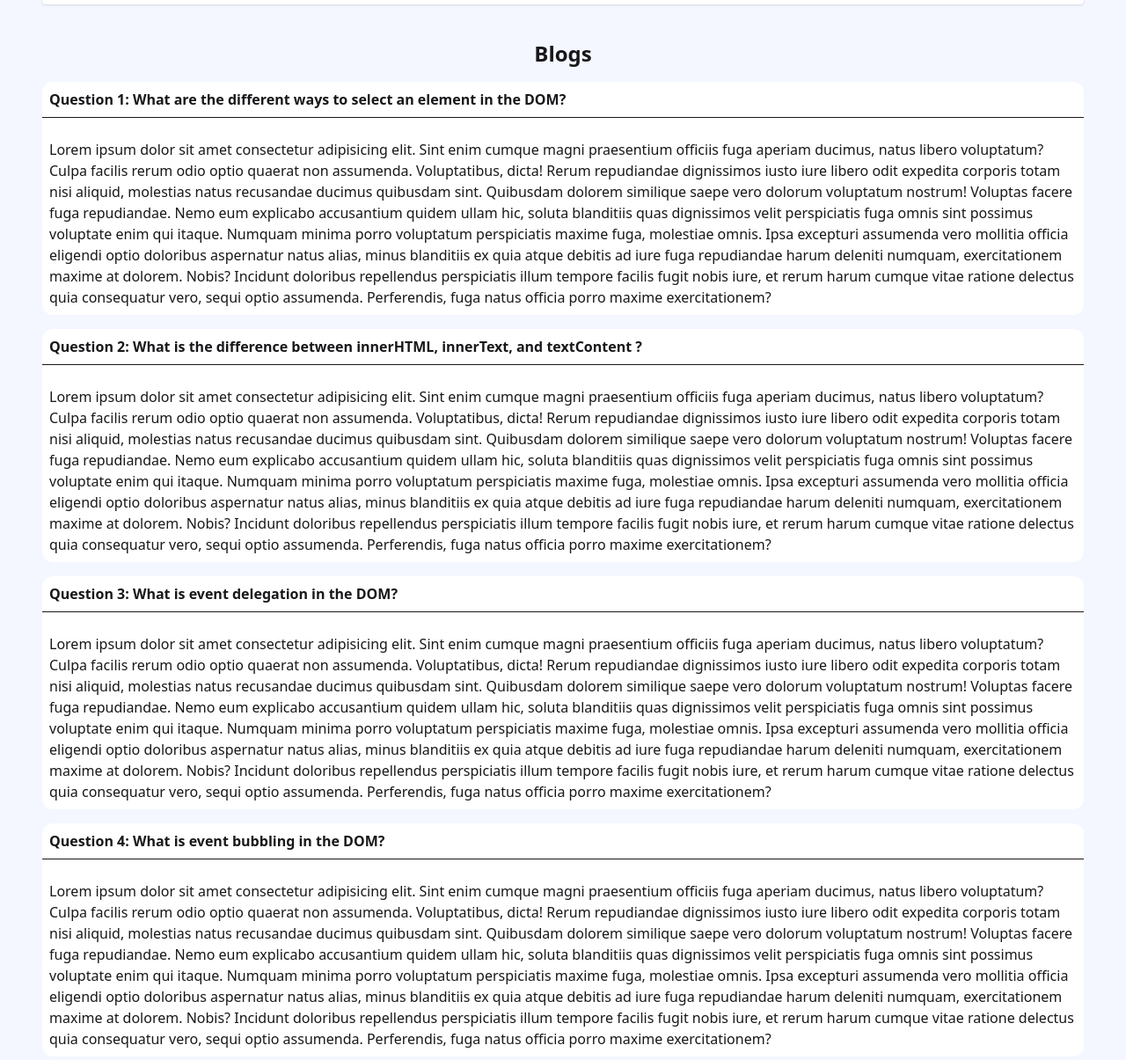
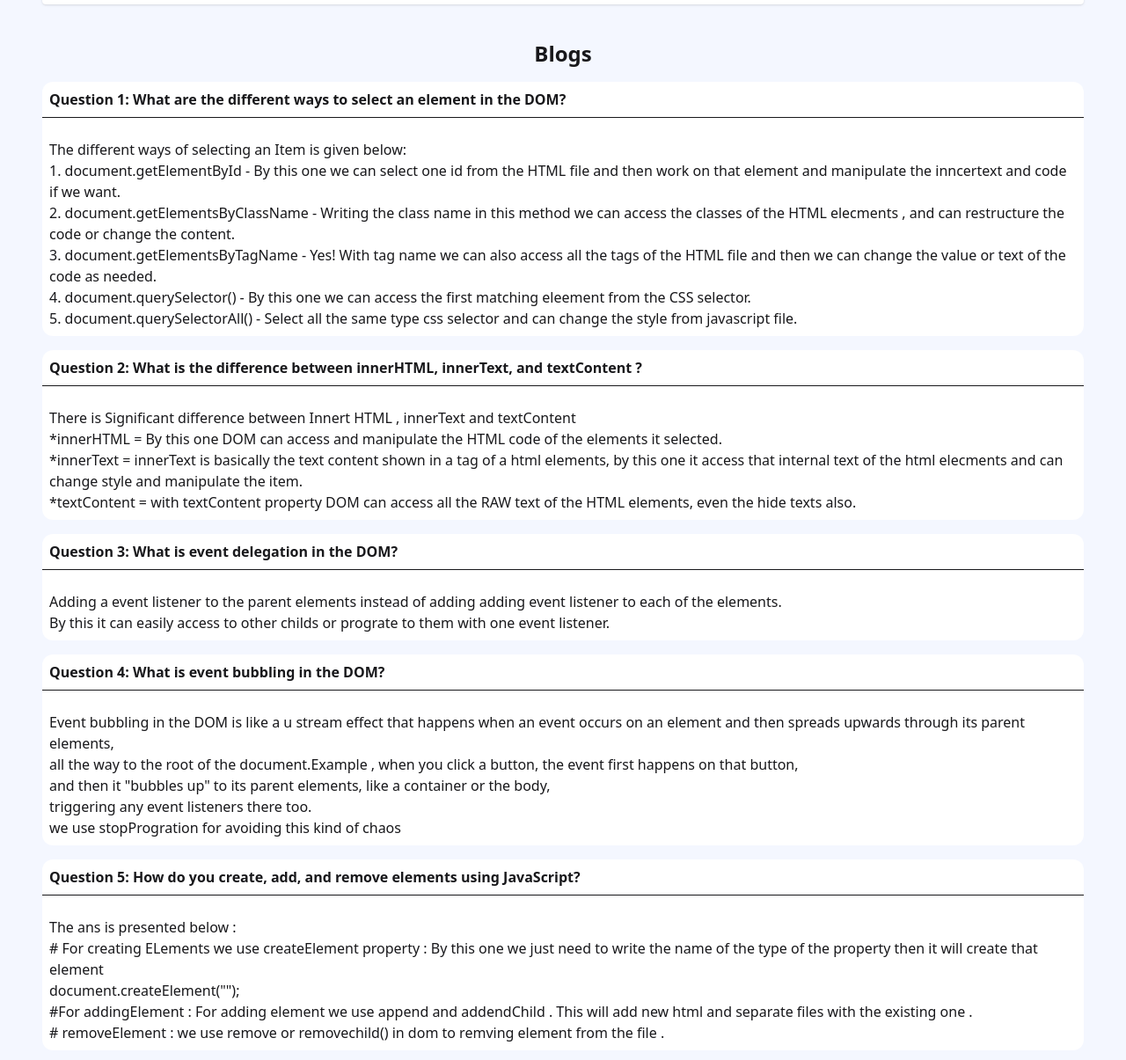
Before and after one commit to Maruf-11111/dev_dashboard, a plain HTML site: page answer.html in a window 1280 px wide. Shown: the part 95-1300 px from the top of the page at 88% size. Drawn offline with nearby package versions, Linux system fonts and the light colour scheme.

Commit message:
Full and final

```diff
--- a/answer.html
+++ b/answer.html
@@ -36,49 +36,52 @@
         <div class="bg-base-100 rounded-xl mt-4">
             <p class="font-bold p-2 ">Question 1: What are the different ways to select an element in the DOM?</p>
             <hr>
-            <p class="mt-4 p-2">Lorem ipsum dolor sit amet consectetur adipisicing elit. Sint enim cumque magni praesentium officiis fuga aperiam ducimus, natus libero voluptatum? Culpa facilis rerum odio optio quaerat non assumenda. Voluptatibus, dicta!
-            Rerum repudiandae dignissimos iusto iure libero odit expedita corporis totam nisi aliquid, molestias natus recusandae ducimus quibusdam sint. Quibusdam dolorem similique saepe vero dolorum voluptatum nostrum! Voluptas facere fuga repudiandae.
-            Nemo eum explicabo accusantium quidem ullam hic, soluta blanditiis quas dignissimos velit perspiciatis fuga omnis sint possimus voluptate enim qui itaque. Numquam minima porro voluptatum perspiciatis maxime fuga, molestiae omnis.
-            Ipsa excepturi assumenda vero mollitia officia eligendi optio doloribus aspernatur natus alias, minus blanditiis ex quia atque debitis ad iure fuga repudiandae harum deleniti numquam, exercitationem maxime at dolorem. Nobis?
-            Incidunt doloribus repellendus perspiciatis illum tempore facilis fugit nobis iure, et rerum harum cumque vitae ratione delectus quia consequatur vero, sequi optio assumenda. Perferendis, fuga natus officia porro maxime exercitationem?</p>
+            <p class="mt-4 p-2">
+                The different ways of selecting an Item is given below: <br>
+                1. document.getElementById - By this one we can select one id from the HTML file and then work on that element and manipulate the inncertext and code if we want.<br>
+                2. document.getElementsByClassName - Writing the class name in this method we can access the classes of the HTML elecments , and can restructure the code or change the content. <br>
+                3. document.getElementsByTagName - Yes! With tag name we can also access all the tags of the HTML file and then we can change the value or text of the code as needed. <br>
+                4. document.querySelector() - By this one we can access the first matching eleement from the CSS selector. <br>
+                5. document.querySelectorAll() - Select all the same type css selector and can change the style from javascript file.
+            </p>
         </div>
         <div class="bg-base-100 rounded-xl mt-4">
             <p class="font-bold p-2 ">Question 2: What is the difference between innerHTML, innerText, and textContent ?
 
             </p>
             <hr>
-            <p class="mt-4 p-2">Lorem ipsum dolor sit amet consectetur adipisicing elit. Sint enim cumque magni praesentium officiis fuga aperiam ducimus, natus libero voluptatum? Culpa facilis rerum odio optio quaerat non assumenda. Voluptatibus, dicta!
-            Rerum repudiandae dignissimos iusto iure libero odit expedita corporis totam nisi aliquid, molestias natus recusandae ducimus quibusdam sint. Quibusdam dolorem similique saepe vero dolorum voluptatum nostrum! Voluptas facere fuga repudiandae.
-            Nemo eum explicabo accusantium quidem ullam hic, soluta blanditiis quas dignissimos velit perspiciatis fuga omnis sint possimus voluptate enim qui itaque. Numquam minima porro voluptatum perspiciatis maxime fuga, molestiae omnis.
-            Ipsa excepturi assumenda vero mollitia officia eligendi optio doloribus aspernatur natus alias, minus blanditiis ex quia atque debitis ad iure fuga repudiandae harum deleniti numquam, exercitationem maxime at dolorem. Nobis?
-            Incidunt doloribus repellendus perspiciatis illum tempore facilis fugit nobis iure, et rerum harum cumque vitae ratione delectus quia consequatur vero, sequi optio assumenda. Perferendis, fuga natus officia porro maxime exercitationem?</p>
+            <p class="mt-4 p-2">There is Significant difference between Innert HTML , innerText and textContent  <br>
+                *innerHTML =  By this one DOM can access and manipulate the HTML code of the elements it selected. <br>
+                *innerText = innerText is basically the text content shown in a tag of a html elements, by this one it access that internal text of the html elecments and can change style and manipulate the item. <br>
+                *textContent = with textContent property DOM can access all the RAW text of the HTML elements, even the hide texts also.
+
+
+            </p>
         </div>
         <div class="bg-base-100 rounded-xl mt-4">
             <p class="font-bold p-2 ">Question 3: What is event delegation in the DOM?</p>
             <hr>
-            <p class="mt-4 p-2">Lorem ipsum dolor sit amet consectetur adipisicing elit. Sint enim cumque magni praesentium officiis fuga aperiam ducimus, natus libero voluptatum? Culpa facilis rerum odio optio quaerat non assumenda. Voluptatibus, dicta!
-            Rerum repudiandae dignissimos iusto iure libero odit expedita corporis totam nisi aliquid, molestias natus recusandae ducimus quibusdam sint. Quibusdam dolorem similique saepe vero dolorum voluptatum nostrum! Voluptas facere fuga repudiandae.
-            Nemo eum explicabo accusantium quidem ullam hic, soluta blanditiis quas dignissimos velit perspiciatis fuga omnis sint possimus voluptate enim qui itaque. Numquam minima porro voluptatum perspiciatis maxime fuga, molestiae omnis.
-            Ipsa excepturi assumenda vero mollitia officia eligendi optio doloribus aspernatur natus alias, minus blanditiis ex quia atque debitis ad iure fuga repudiandae harum deleniti numquam, exercitationem maxime at dolorem. Nobis?
-            Incidunt doloribus repellendus perspiciatis illum tempore facilis fugit nobis iure, et rerum harum cumque vitae ratione delectus quia consequatur vero, sequi optio assumenda. Perferendis, fuga natus officia porro maxime exercitationem?</p>
+            <p class="mt-4 p-2">Adding a event listener to the parent elements instead of adding adding event listener to each of the elements. <br> By this it can easily access to other childs or prograte to them with one event listener.</p>
         </div>
         <div class="bg-base-100 rounded-xl mt-4">
             <p class="font-bold p-2 ">Question 4: What is event bubbling in the DOM?</p>
             <hr>
-            <p class="mt-4 p-2">Lorem ipsum dolor sit amet consectetur adipisicing elit. Sint enim cumque magni praesentium officiis fuga aperiam ducimus, natus libero voluptatum? Culpa facilis rerum odio optio quaerat non assumenda. Voluptatibus, dicta!
-            Rerum repudiandae dignissimos iusto iure libero odit expedita corporis totam nisi aliquid, molestias natus recusandae ducimus quibusdam sint. Quibusdam dolorem similique saepe vero dolorum voluptatum nostrum! Voluptas facere fuga repudiandae.
-            Nemo eum explicabo accusantium quidem ullam hic, soluta blanditiis quas dignissimos velit perspiciatis fuga omnis sint possimus voluptate enim qui itaque. Numquam minima porro voluptatum perspiciatis maxime fuga, molestiae omnis.
-            Ipsa excepturi assumenda vero mollitia officia eligendi optio doloribus aspernatur natus alias, minus blanditiis ex quia atque debitis ad iure fuga repudiandae harum deleniti numquam, exercitationem maxime at dolorem. Nobis?
-            Incidunt doloribus repellendus perspiciatis illum tempore facilis fugit nobis iure, et rerum harum cumque vitae ratione delectus quia consequatur vero, sequi optio assumenda. Perferendis, fuga natus officia porro maxime exercitationem?</p>
+            <p class="mt-4 p-2">Event bubbling in the DOM is like a u stream effect that happens when an event occurs on an element and then spreads upwards through its parent elements, <br> all the way to the root of the document.Example ,  when you click a button, the event first happens on that button, <br> and then it "bubbles up" to its parent elements, like a container or the body,
+                <br>triggering any event listeners there too. <br> we use stopProgration for avoiding this kind of chaos
+
+                </p>
         </div>
         <div class="bg-base-100 rounded-xl mt-4">
             <p class="font-bold p-2 ">Question 5: How do you create, add, and remove elements using JavaScript?</p>
             <hr>
-            <p class="mt-4 p-2">Lorem ipsum dolor sit amet consectetur adipisicing elit. Sint enim cumque magni praesentium officiis fuga aperiam ducimus, natus libero voluptatum? Culpa facilis rerum odio optio quaerat non assumenda. Voluptatibus, dicta!
-            Rerum repudiandae dignissimos iusto iure libero odit expedita corporis totam nisi aliquid, molestias natus recusandae ducimus quibusdam sint. Quibusdam dolorem similique saepe vero dolorum voluptatum nostrum! Voluptas facere fuga repudiandae.
-            Nemo eum explicabo accusantium quidem ullam hic, soluta blanditiis quas dignissimos velit perspiciatis fuga omnis sint possimus voluptate enim qui itaque. Numquam minima porro voluptatum perspiciatis maxime fuga, molestiae omnis.
-            Ipsa excepturi assumenda vero mollitia officia eligendi optio doloribus aspernatur natus alias, minus blanditiis ex quia atque debitis ad iure fuga repudiandae harum deleniti numquam, exercitationem maxime at dolorem. Nobis?
-            Incidunt doloribus repellendus perspiciatis illum tempore facilis fugit nobis iure, et rerum harum cumque vitae ratione delectus quia consequatur vero, sequi optio assumenda. Perferendis, fuga natus officia porro maxime exercitationem?</p>
+            <p class="mt-4 p-2"> The ans is presented below :
+                <br>
+                # For creating ELements we use  createElement property : By this one we just need to write the name of the type of the property then  it will create that element <br>
+                document.createElement(""); <br>
+                #For addingElement : For adding element we use append and addendChild . This will add new html and separate files with the existing one . <br>
+                 # removeElement : we use remove or removechild() in dom to remving element from the file . <br>
+
+            </p>
         </div>
     </main>
 
```
